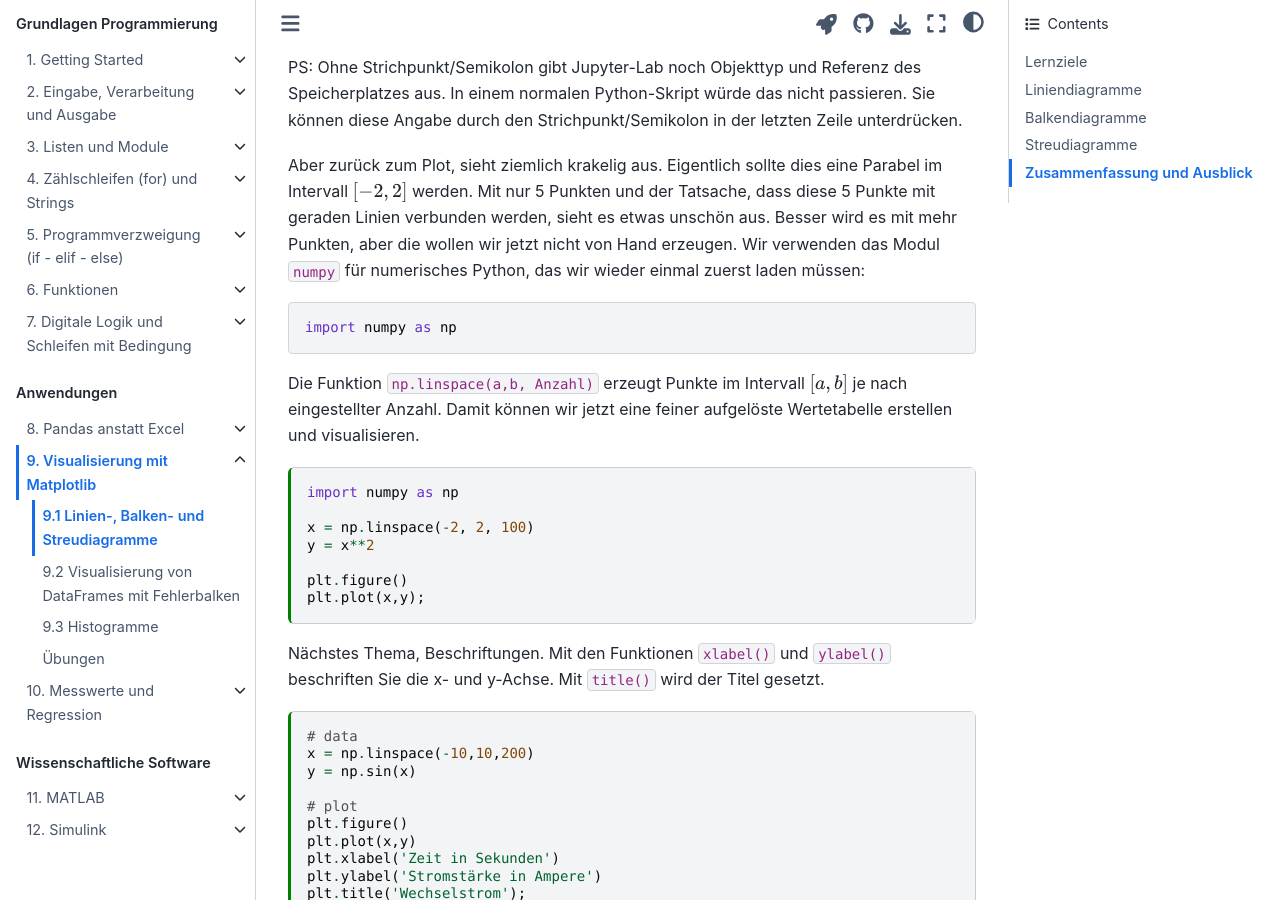
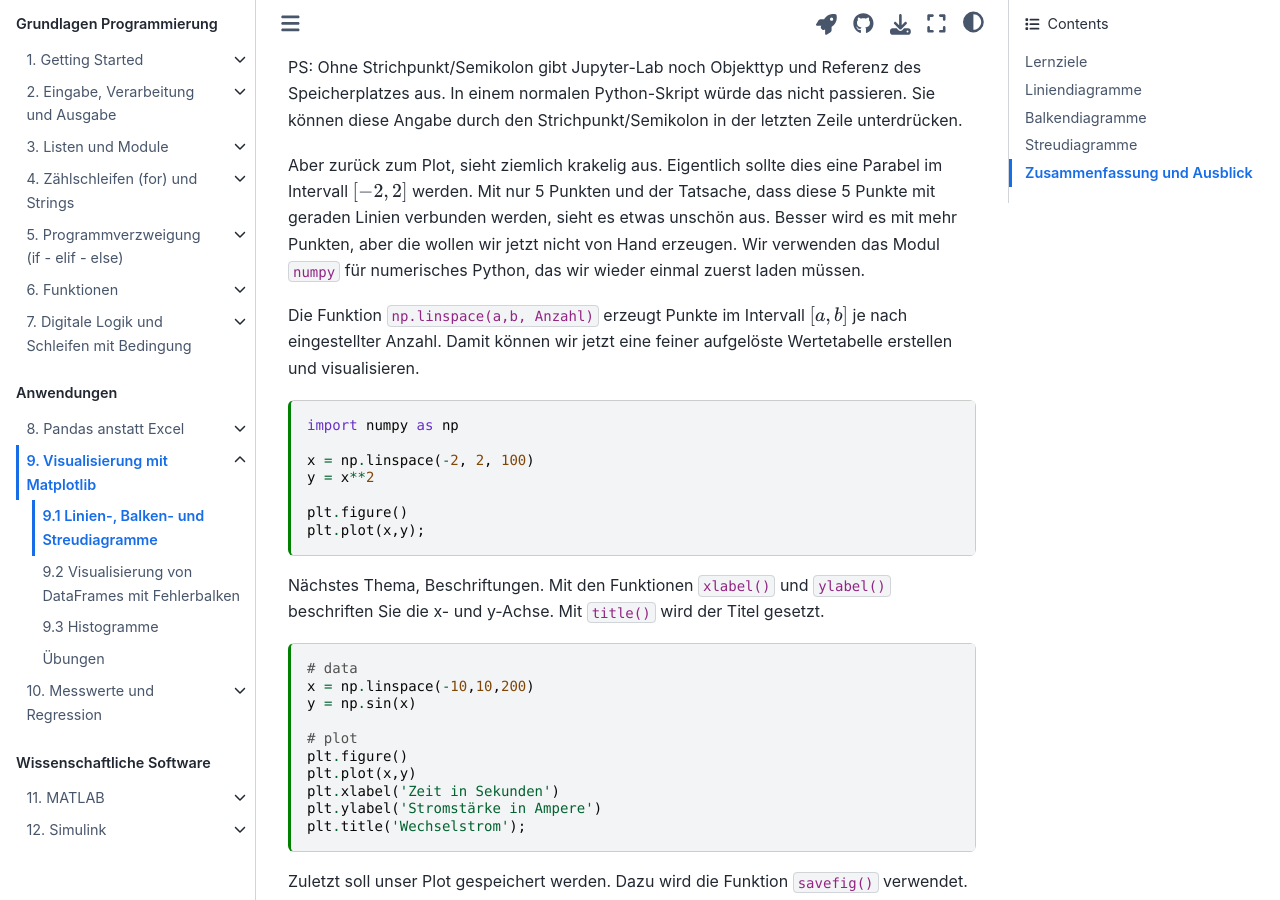
Before and after one commit to gramschs/book_python, a Jupyter Book: the page built from doc/chapter09/chapter09_sec01.md, in a window 1280 px wide and 900 px high, scrolled down 1556 px. Built offline with Jupyter Book 1.0.4 settings and Sphinx 7.4.7 and the Sphinx Book theme 1.1.4, drawn with Linux system fonts in a browser that asks for light colours.

Commit message:
typo fixed

````diff
--- a/doc/chapter09/chapter09_sec01.md
+++ b/doc/chapter09/chapter09_sec01.md
@@ -86,11 +86,7 @@ Parabel im Intervall $[-2,2]$ werden. Mit nur 5 Punkten und der Tatsache, dass
 diese 5 Punkte mit geraden Linien verbunden werden, sieht es etwas unschön aus.
 Besser wird es mit mehr Punkten, aber die wollen wir jetzt nicht von Hand
 erzeugen. Wir verwenden das Modul `numpy` für numerisches Python, das wir wieder
-einmal zuerst laden müssen:
-
-```python
-import numpy as np
-```
+einmal zuerst laden müssen.
 
 Die Funktion `np.linspace(a,b, Anzahl)` erzeugt Punkte im Intervall $[a,b]$ je
 nach eingestellter Anzahl. Damit können wir jetzt eine feiner aufgelöste
````
